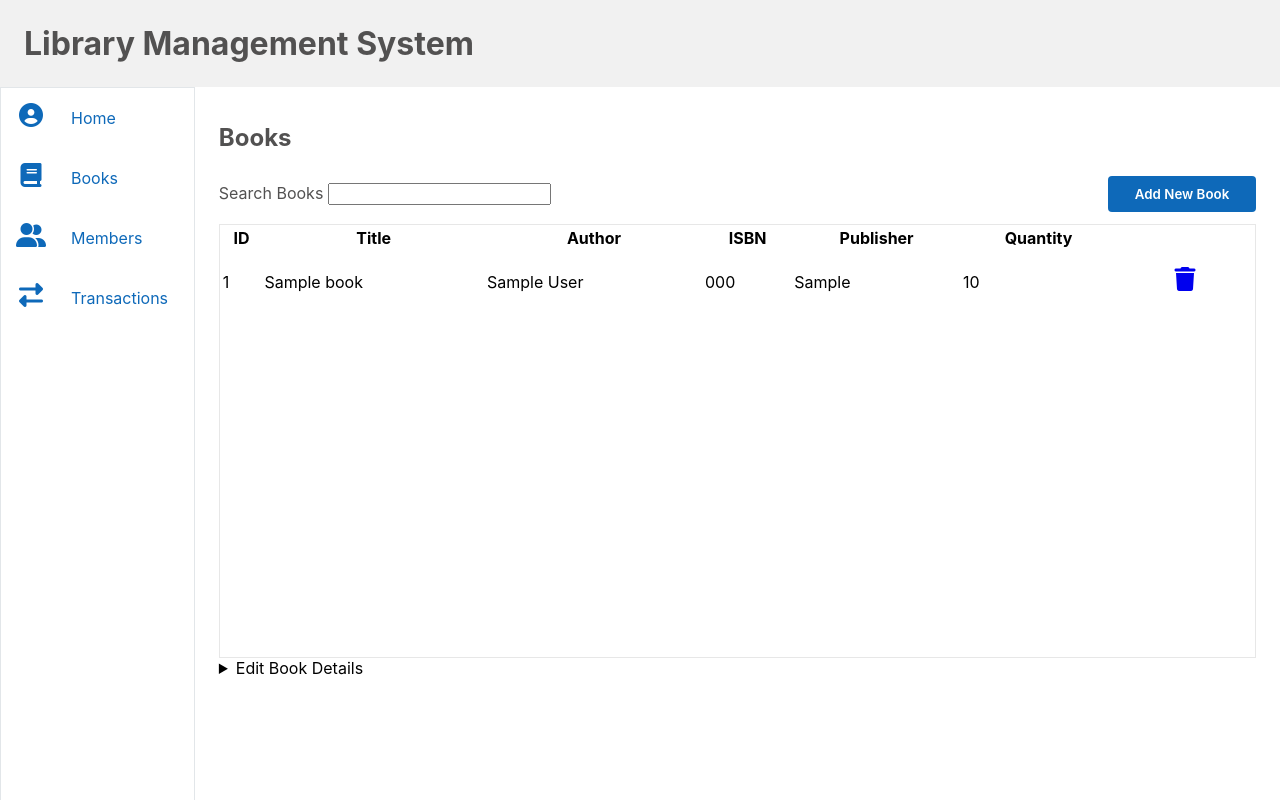
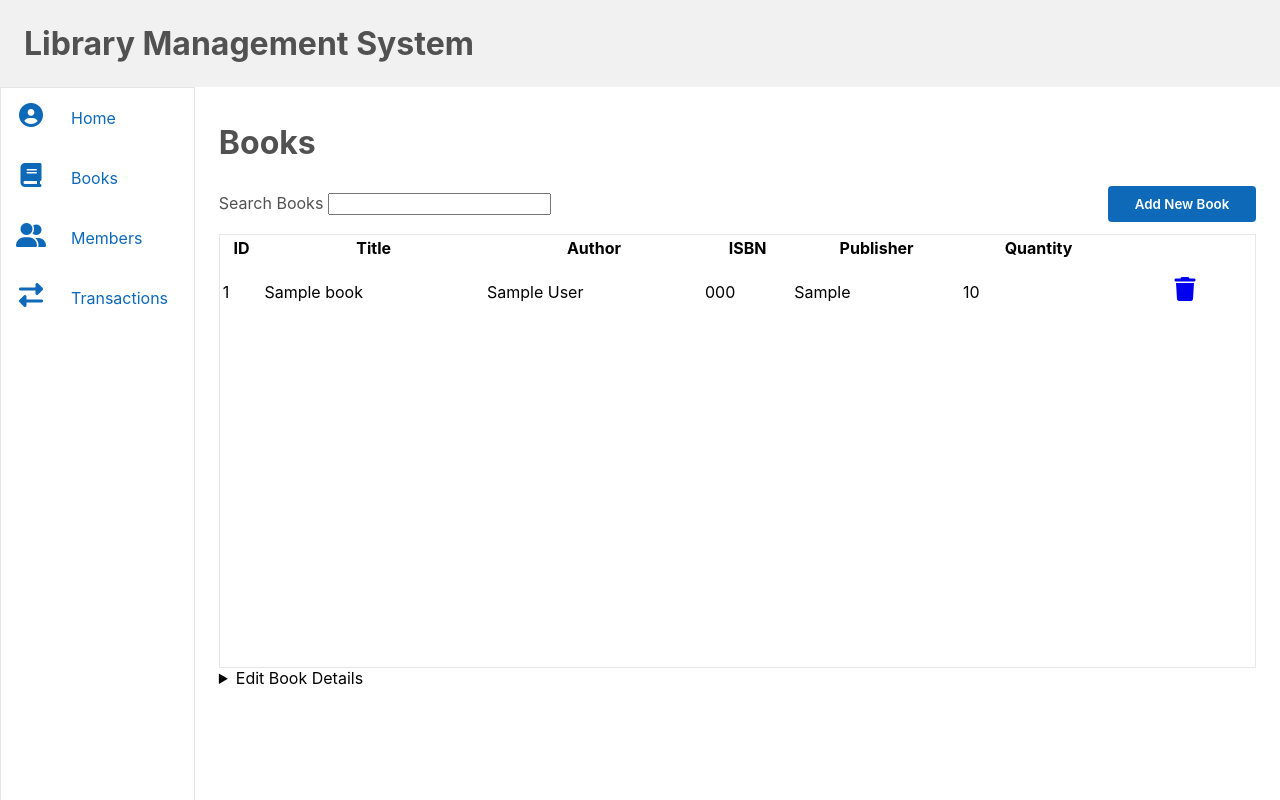
Before and after one commit to girlwhodrawsandstuff/library-management-system, a Flask app: page /books in a window 1280 px wide. Run offline with Flask 2, Linux system fonts and the light colour scheme; tables that the repository leaves empty hold one stand-in row (values such as "Sample post"); some libraries are stand-ins or nearby versions.

Commit message:
style: increase subheading font size

```diff
--- a/static/css/style.css
+++ b/static/css/style.css
@@ -22,6 +22,7 @@
 .page__subheading {
     color: #525151;
     margin: 24px 0;
+    font-size: 32px;
 }
 
 .page__section {
```
